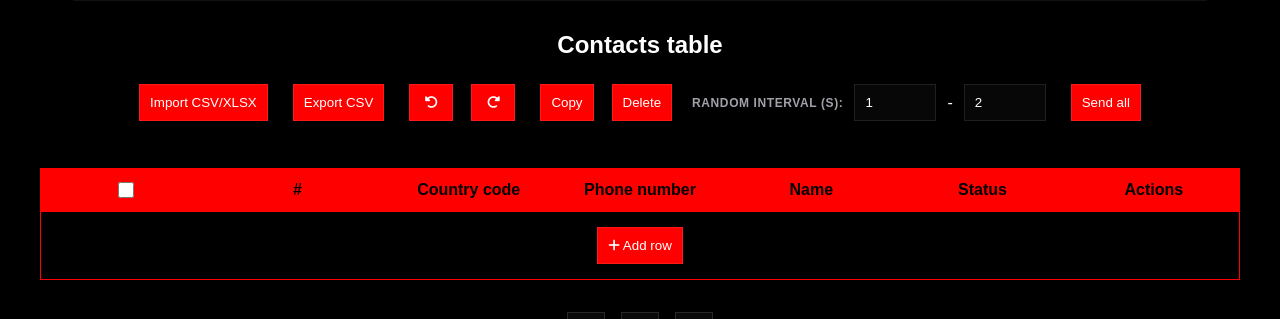
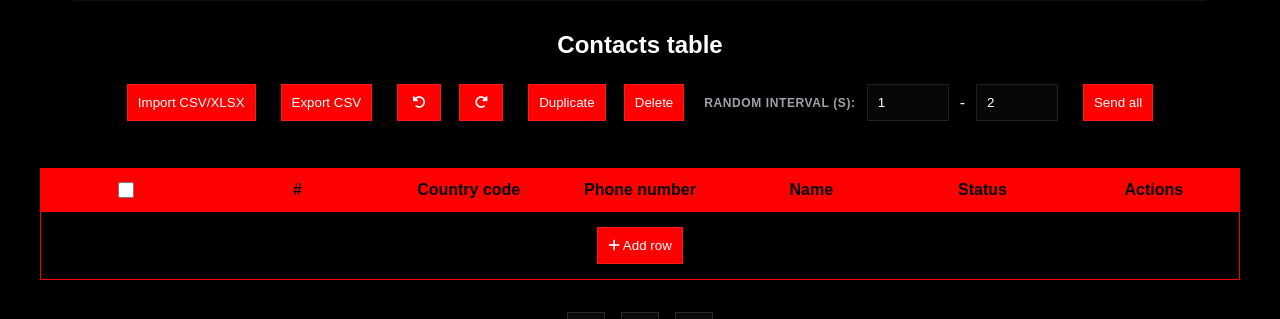
Before and after one commit to asolfandco/DISPATCHER, a Flask app: page / in a window 1280 px wide. Shown: the part 970-1289 px from the top of the page. Run offline with Flask 3, Linux system fonts and the light colour scheme; some web fonts are replaced.

Commit message:
Use Duplicate labels

```diff
--- a/templates/index.html
+++ b/templates/index.html
@@ -490,7 +490,7 @@
                 <button type="button" id="redoBtn" onclick="redoAction()" data-i18n="redo" data-i18n-attr="title,aria-label" title="Redo" aria-label="Redo"><i class="fa-solid fa-rotate-right"></i></button>
             </div>
             <div class="bulk-actions">
-                <button type="button" onclick="copyAllRows()" data-i18n="copy_all">Copy all</button>
+                <button type="button" onclick="copyAllRows()" data-i18n="copy_all">Duplicate</button>
                 <button type="button" onclick="deleteAllRows()" data-i18n="delete_all">Delete all</button>
             </div>
             <div class="interval-group" style="display:flex;align-items:center;gap:6px;">
@@ -582,7 +582,8 @@
                 placeholder_message: 'Mensaje',
                 placeholder_link: 'https://link.com',
                 send: 'Enviar',
-                copy: 'Copiar',
+                copy: 'Duplicar',
+                copy_all: 'Duplicar',
                 delete: 'Eliminar',
                 message_required: 'El mensaje es obligatorio.',
                 error_message_required: 'El mensaje es obligatorio.',
@@ -622,7 +623,7 @@
                 import: 'Import CSV/XLSX',
                 export: 'Export CSV',
                 select_all: 'Select all',
-                copy_all: 'Copy',
+                copy_all: 'Duplicate',
                 delete_all: 'Delete',
                 undo: 'Undo',
                 redo: 'Redo',
@@ -651,7 +652,7 @@
                 placeholder_message: 'Message',
                 placeholder_link: 'https://link.com',
                 send: 'Send',
-                copy: 'Copy',
+                copy: 'Duplicate',
                 delete: 'Delete',
                 message_required: 'Message is required.',
                 error_message_required: 'Message is required.',
```
